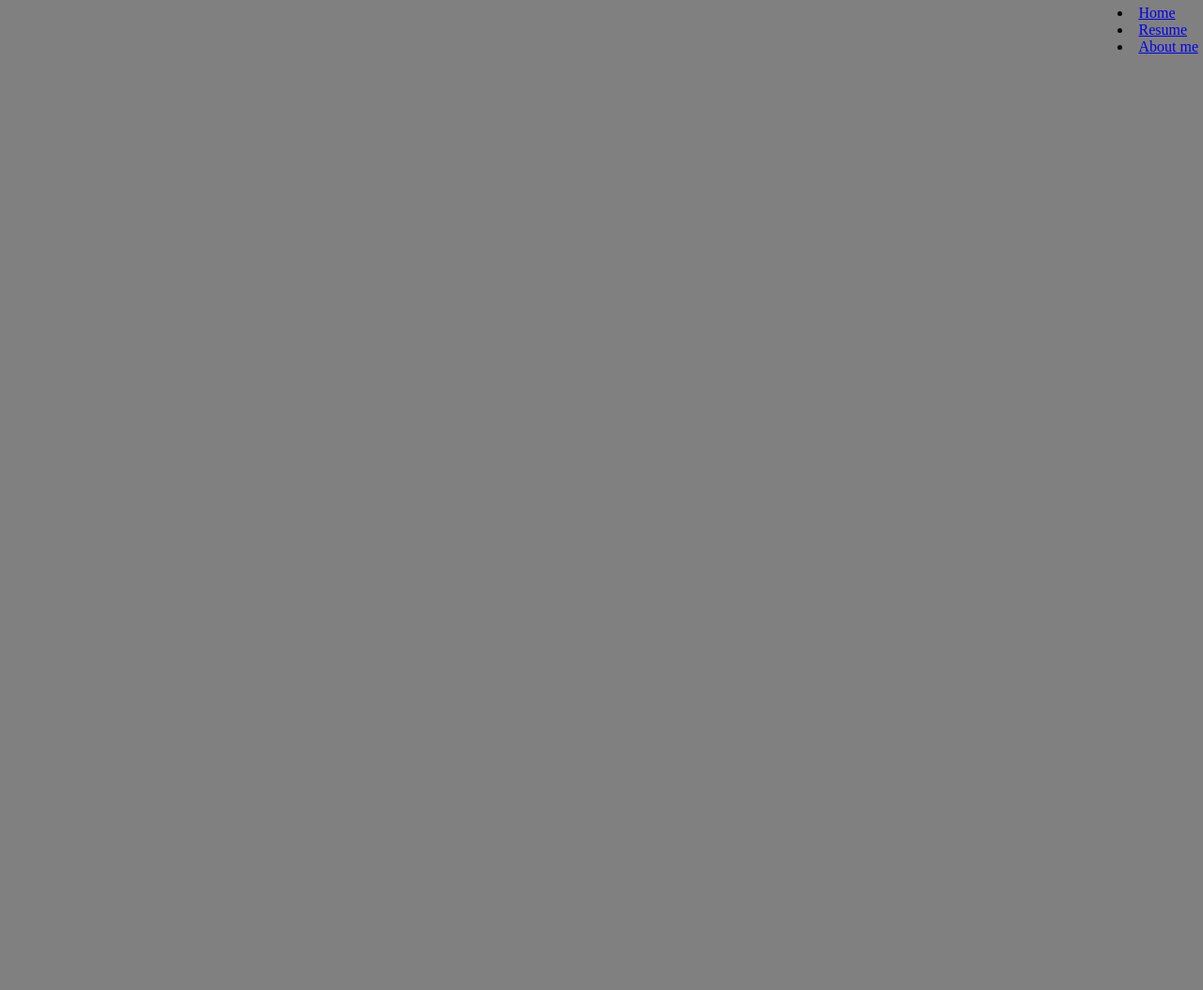
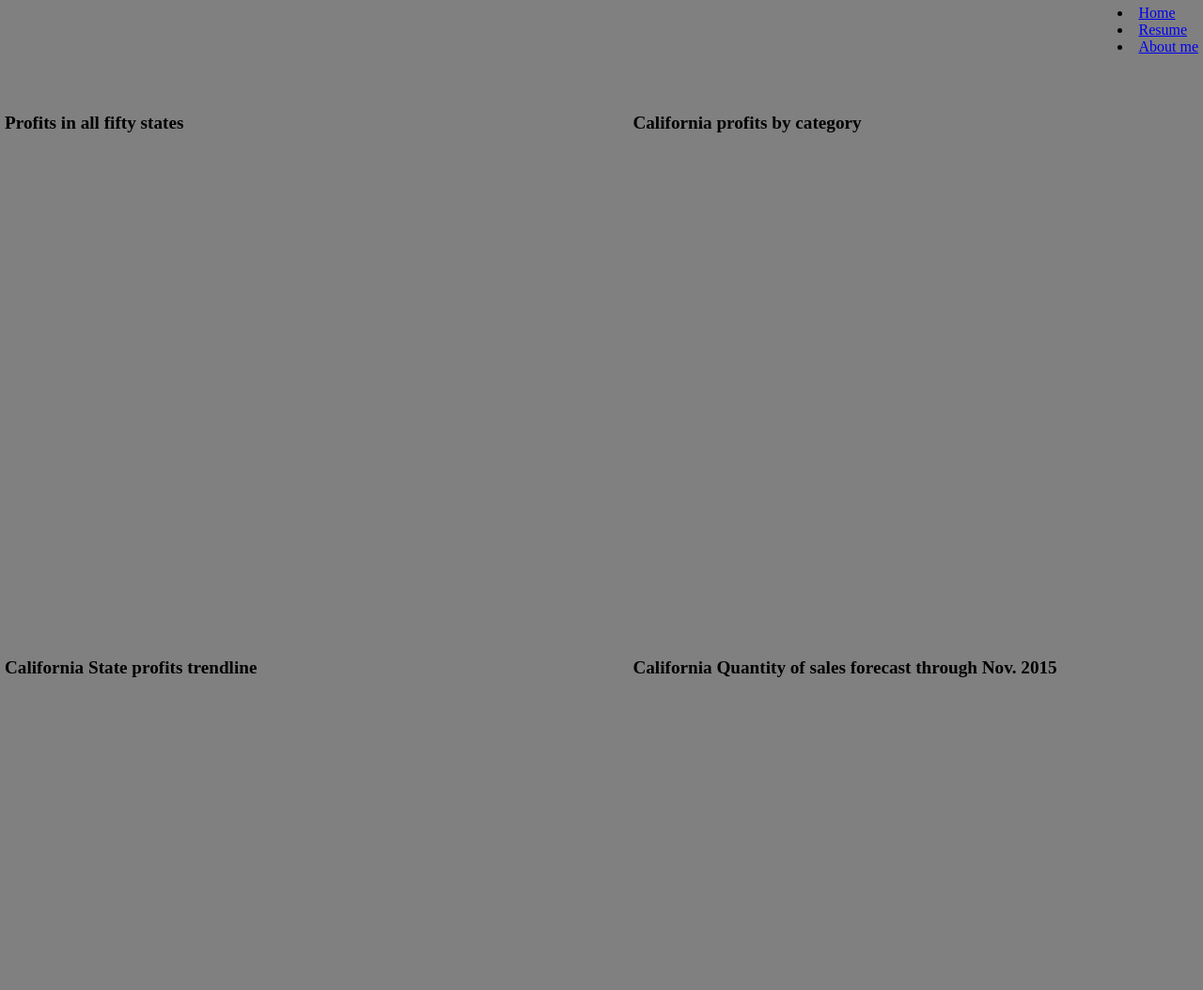
Before and after one commit to Rolfe8344/DerekRolfeIS201_webdev, a plain HTML site: page html/Layouttab.html in a window 1280 px wide. Shown: the top 1054 px of the page at 94% size. Drawn offline with Linux system fonts and the light colour scheme.

Commit message:
Add files via upload

```diff
--- a/html/Layouttab.html
+++ b/html/Layouttab.html
@@ -8,6 +8,7 @@
             Derek Rolfe - tableau
         </title>
         <link href="../styles/bootstyles.css" rel="stylesheet" type = "text/css">
+        <link href = "../styles/mystyles.css" rel="stylesheet" type = 'text/css'>
     </head>
     <Body class = "background">
         <a href="Layouttab.html" id = Tabtop></a>
@@ -23,6 +24,7 @@
             </li>
         </Div>
         <Div class = "common tl">
+            <div class = "Heading">Profits in all fifty states</div>
             <div class='tableauPlaceholder' id='viz1639521743360'
              style='position: relative'><object class='tableauViz'
              style='display:none;'><param name='host_url' value='https%3A%2F%2Fpublic.tableau.com%2F' />
@@ -38,9 +40,11 @@
              vizElement.style.width='100%';vizElement.style.height=(divElement.offsetWidth*0.75)+'px';
              var scriptElement = document.createElement('script');
              scriptElement.src = 'https://public.tableau.com/javascripts/api/viz_v1.js';
-             vizElement.parentNode.insertBefore(scriptElement, vizElement);                </script>
+             vizElement.parentNode.insertBefore(scriptElement, vizElement);                </script> <BR>
+
         </div>
         <Div class = "common tr">
+            <div class = "Heading">California profits by category</div>
             <div class='tableauPlaceholder' id='viz1639521846886'
             style='position: relative'><object class='tableauViz'
             style='display:none;'><param name='host_url' value='https%3A%2F%2Fpublic.tableau.com%2F' />
@@ -59,6 +63,7 @@
             vizElement.parentNode.insertBefore(scriptElement, vizElement);                </script>
         </Div>
         <Div class = "common bl">
+            <div class = "Heading">California State profits trendline</div>
             <div class='tableauPlaceholder' id='viz1639521938198'
             style='position: relative'><object class='tableauViz'
             style='display:none;'><param name='host_url' value='https%3A%2F%2Fpublic.tableau.com%2F' />
@@ -77,6 +82,7 @@
             vizElement.parentNode.insertBefore(scriptElement, vizElement);                </script>
         </Div>
         <Div class = "common br">
+            <div class = "Heading">California Quantity of sales forecast through Nov. 2015</div>
             <div class='tableauPlaceholder' id='viz1639522462143' style='position: relative'><object class='tableauViz'
             style='display:none;'><param name='host_url' value='https%3A%2F%2Fpublic.tableau.com%2F' />
             <param name='embed_code_version' value='3' /> <param name='site_root' value='' />
--- a/styles/bootstyles.css
+++ b/styles/bootstyles.css
@@ -29,14 +29,14 @@
 
 }
 .bl {
-    top: 675px;
+    top: 700px;
     left: 5px;
     width: 47%;
     height:47%;
 
 }
 .br {
-    top: 675px;
+    top: 700px;
     right: 5px;
     width: 47%;
     height:47%;
@@ -45,7 +45,7 @@
 }
 
 .footer {
-    top: 1250px;
+    top: 1325px;
     bottom: 5px;
     left: 5px;
     right: 5px;
```
